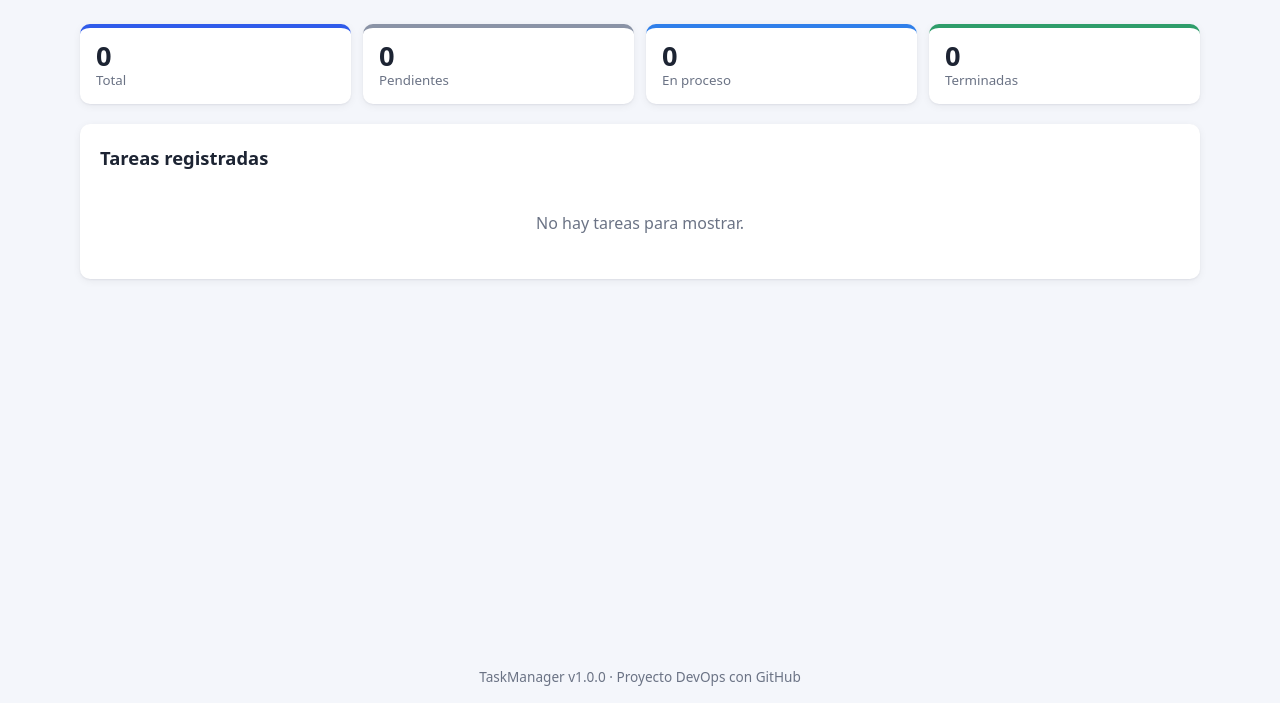
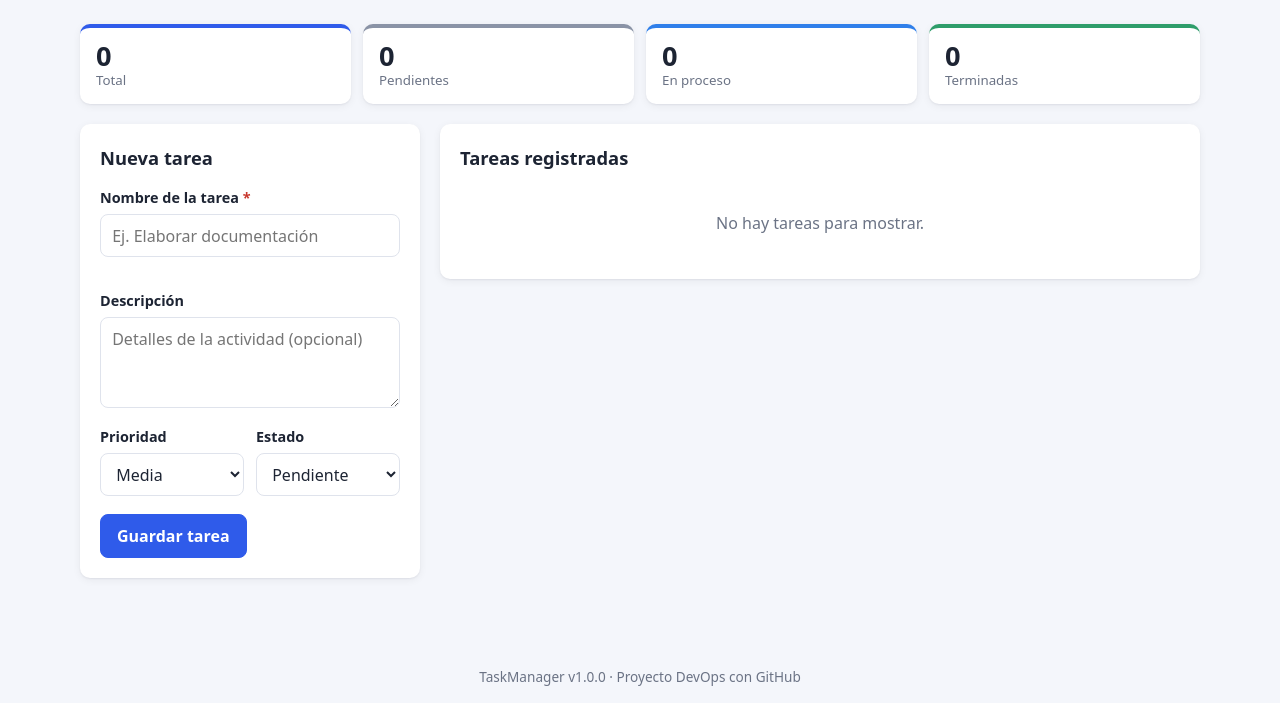
Before and after one commit to MorrisMau04/TaskManager-DevOps, a Flask app: page / in a window 1280 px wide. Shown: the part 97-800 px from the top of the page. Run offline with Flask 3, Linux system fonts and the light colour scheme; data that the repository does not hold is empty.

Commit message:
Agregar funcionalidad de registro de tareas

```diff
--- a/static/js/app.js
+++ b/static/js/app.js
@@ -112,9 +112,59 @@ function renderizar() {
 }
 
 // ----------------------------------------------------------------------------
+// RF01: Registrar tareas (y RF03: editar, con el mismo formulario)
+// ----------------------------------------------------------------------------
+function leerFormulario() {
+  const form = $("#formulario-tarea");
+  return {
+    nombre: form.nombre.value.trim(),
+    descripcion: form.descripcion.value.trim() || null,
+    prioridad: form.prioridad.value,
+    estado: form.estado.value,
+  };
+}
+
+function limpiarFormulario() {
+  const form = $("#formulario-tarea");
+  form.reset();
+  form.prioridad.value = "Media";
+  $("#error-nombre").textContent = "";
+  form.nombre.removeAttribute("aria-invalid");
+  estadoApp.editandoId = null;
+  $("#titulo-formulario").textContent = "Nueva tarea";
+  $("#boton-guardar").textContent = "Guardar tarea";
+}
+
+async function guardarTarea(evento) {
+  evento.preventDefault();
+  const datos = leerFormulario();
+  const form = $("#formulario-tarea");
+  if (!datos.nombre) {
+    $("#error-nombre").textContent = "El nombre de la tarea es obligatorio.";
+    form.nombre.setAttribute("aria-invalid", "true");
+    form.nombre.focus();
+    return;
+  }
+  try {
+    let resultado;
+      resultado = await peticion(API, { method: "POST", body: JSON.stringify(datos) });
+    mostrarMensaje(resultado.mensaje);
+    limpiarFormulario();
+    await cargarTareas();
+  } catch (e) {
+    mostrarMensaje(e.message, "error");
+  }
+}
+
+// ----------------------------------------------------------------------------
 // Inicio
 // ----------------------------------------------------------------------------
 document.addEventListener("DOMContentLoaded", () => {
+  $("#formulario-tarea").addEventListener("submit", guardarTarea);
+  $("#nombre").addEventListener("input", () => {
+    $("#error-nombre").textContent = "";
+    $("#nombre").removeAttribute("aria-invalid");
+  });
   const lista = $("#lista-tareas");
   lista.addEventListener("click", (evento) => {
     const control = evento.target.closest("button[data-accion]");
--- a/templates/index.html
+++ b/templates/index.html
@@ -26,6 +26,42 @@
     </section>
 
     <div class="diseno">
+      <section class="panel" aria-labelledby="titulo-formulario">
+        <h2 id="titulo-formulario">Nueva tarea</h2>
+        <form id="formulario-tarea" novalidate>
+          <label for="nombre">Nombre de la tarea <abbr title="obligatorio">*</abbr></label>
+          <input id="nombre" name="nombre" type="text" maxlength="120"
+                 placeholder="Ej. Elaborar documentación" autocomplete="off">
+          <p class="error-campo" id="error-nombre" role="alert"></p>
+
+          <label for="descripcion">Descripción</label>
+          <textarea id="descripcion" name="descripcion" rows="3" maxlength="1000"
+                    placeholder="Detalles de la actividad (opcional)"></textarea>
+
+          <div class="fila-campos">
+            <div>
+              <label for="prioridad">Prioridad</label>
+              <select id="prioridad" name="prioridad">
+                {% for p in prioridades %}
+                <option value="{{ p }}" {% if p == 'Media' %}selected{% endif %}>{{ p }}</option>
+                {% endfor %}
+              </select>
+            </div>
+            <div>
+              <label for="estado">Estado</label>
+              <select id="estado" name="estado">
+                {% for e in estados %}
+                <option value="{{ e }}">{{ e }}</option>
+                {% endfor %}
+              </select>
+            </div>
+          </div>
+
+          <div class="acciones-formulario">
+            <button type="submit" class="boton primario" id="boton-guardar">Guardar tarea</button>
+          </div>
+        </form>
+      </section>
 
       <section class="panel" aria-labelledby="titulo-listado">
         <div class="listado-cabecera">
```
